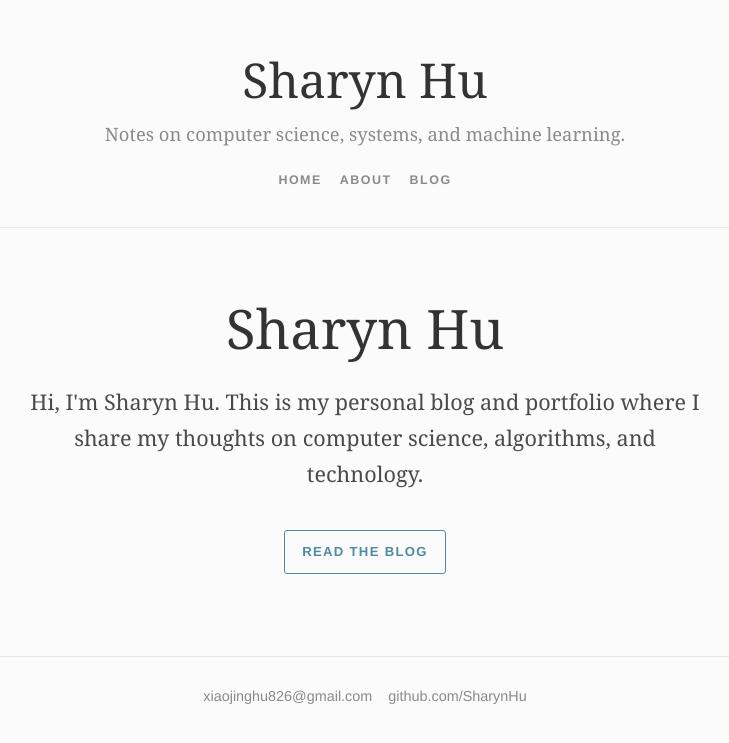
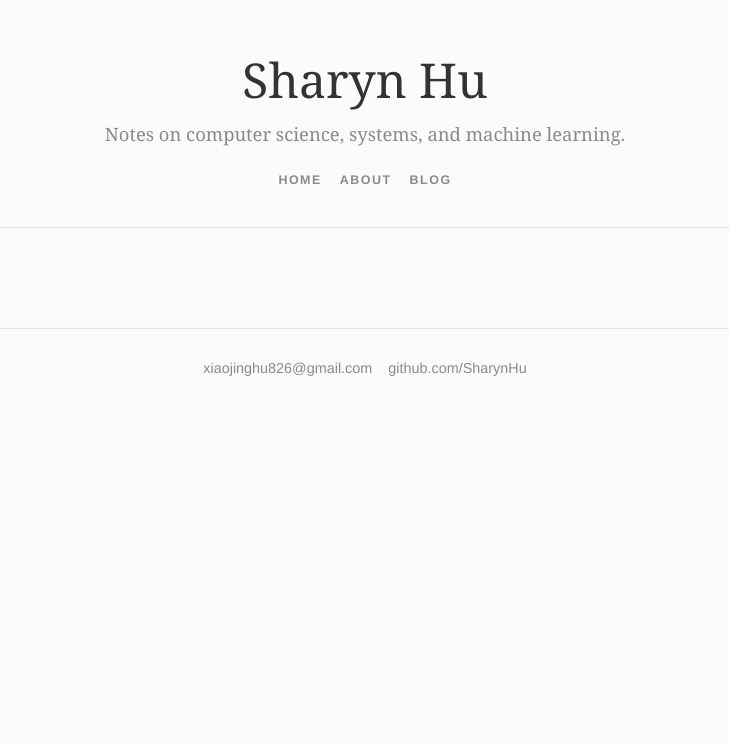
Before and after one commit to SharynHu/SharynHu.github.io, a Jekyll site: the page built from index.html, in a window 1280 px wide. Shown: the top 743 px of the page, without its empty margins (275-1004 px from the left). Built offline with Jekyll 4.4.1, drawn with Linux system fonts in a browser that asks for light colours.

Commit message:
Remove duplicate home intro

```diff
--- a/index.html
+++ b/index.html
@@ -2,9 +2,4 @@
 layout: default
 title: Sharyn Hu
 ---
-<div class="blurb">
-	<h1>Sharyn Hu</h1>
-	<p>Hi, I'm Sharyn Hu. This is my personal blog and portfolio where I share my thoughts on computer science, algorithms, and technology.</p>
-
-	<p><a class="button-link" href="/blog">Read the blog</a></p>
-</div>
+<div class="home-spacer"></div>
```
Also changed, not shown: 1 other file.
